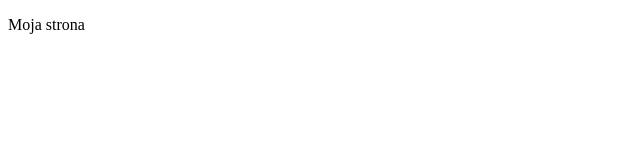
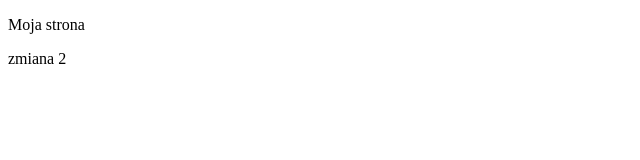
Before and after one commit to Lpiecha/Lpiecha, a plain HTML site: page index.html in a window 1280 px wide. Shown: the full height of the page, 0-640 px from the left. Drawn offline with Linux system fonts and the light colour scheme.

Commit message:
zmiana
zmiana 2

```diff
--- a/index.html
+++ b/index.html
@@ -6,5 +6,6 @@
 </head>
 <body>
     <p>Moja strona</p>
+    <p>zmiana 2</p>
 </body>
 </html>
```
